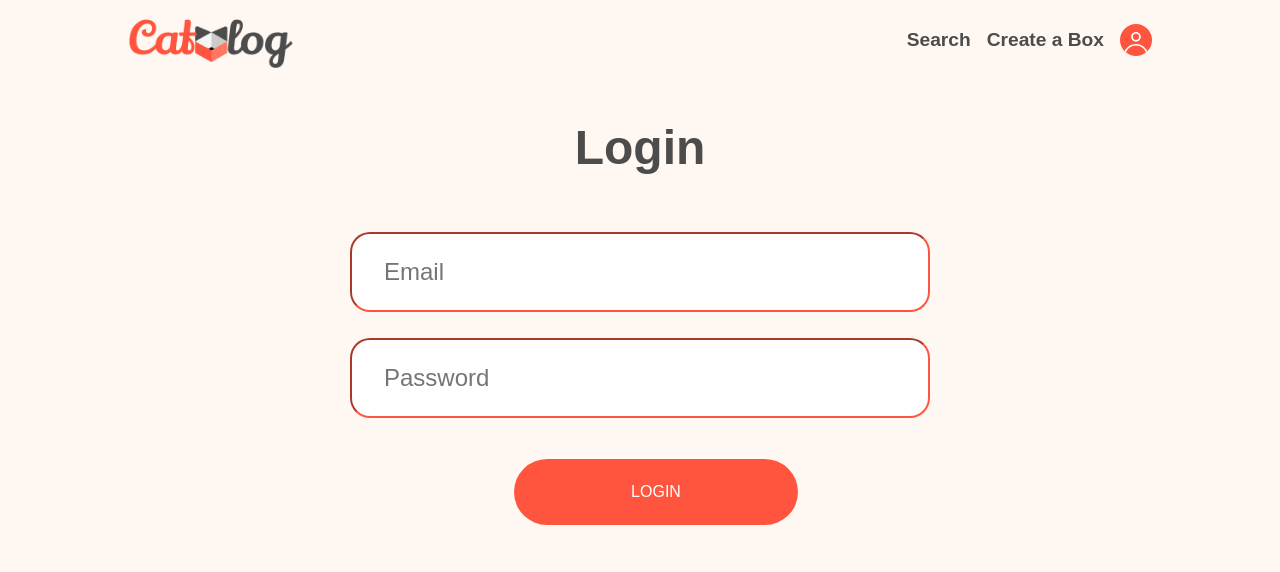
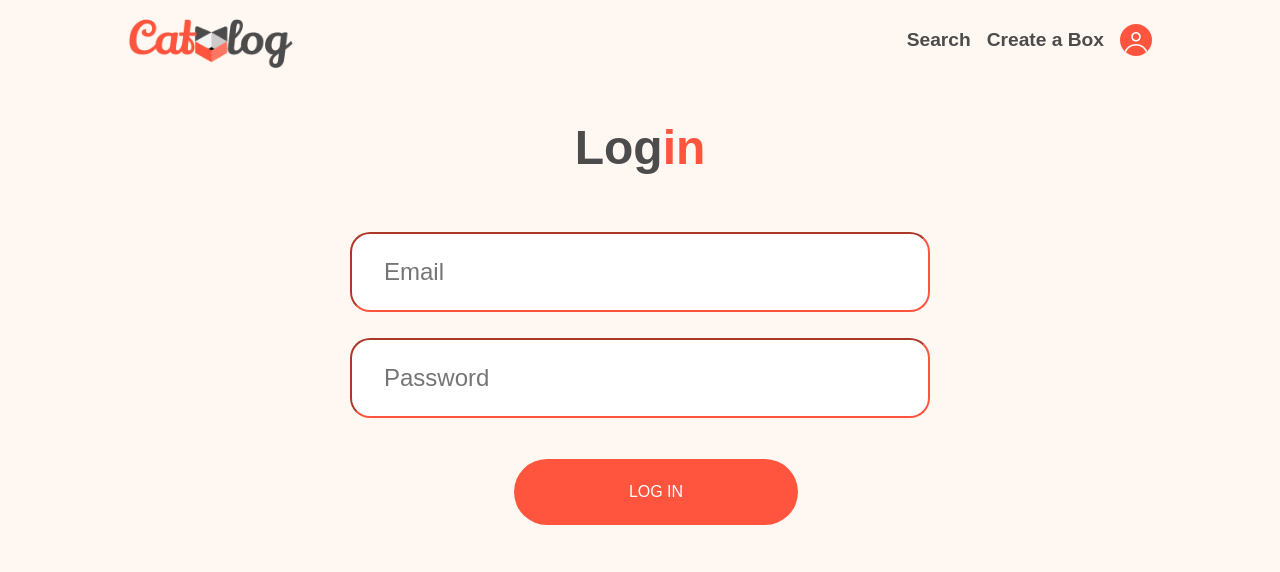
Before and after one commit to cat-a-log/FrontEnd, a React (Vite) app: page /login in a window 1280 px wide. Shown: the top 572 px of the page. Built offline with nearby package versions, Linux system fonts and the light colour scheme.

Commit message:
add highlighted text to Login and Signup title

```diff
--- a/src/components/Button/index.jsx
+++ b/src/components/Button/index.jsx
@@ -17,11 +17,11 @@ function CreateBoxButton({ onClick }) {
 }
 
 function LoginButton({ onClick }) {
-  return <Button onClick={onClick}>LOGIN</Button>;
+  return <Button onClick={onClick}>LOG IN</Button>;
 }
 
 function SignupButton({ onClick }) {
-  return <Button onClick={onClick}>SIGNUP</Button>;
+  return <Button onClick={onClick}>SIGN UP</Button>;
 }
 
 function AddItemButton({ onClick }) {
--- a/src/components/Titles/titleLogin.jsx
+++ b/src/components/Titles/titleLogin.jsx
@@ -3,7 +3,10 @@ import "./title.css";
 function TitleLogin() {
   return (
     <div className="content-text">
-      <h1>Login</h1>
+       <h1>
+       Log
+        <span className="highlight-color-titles">in </span>
+      </h1>
     </div>
   );
 }
--- a/src/components/Titles/titleSignup.jsx
+++ b/src/components/Titles/titleSignup.jsx
@@ -3,7 +3,10 @@ import "./title.css";
 function TitleSignup() {
   return (
     <div className="content-text">
-      <h1>Signup</h1>
+        <h1>
+       Sign
+        <span className="highlight-color-titles"> Up </span>
+      </h1>
     </div>
   );
 }
```
